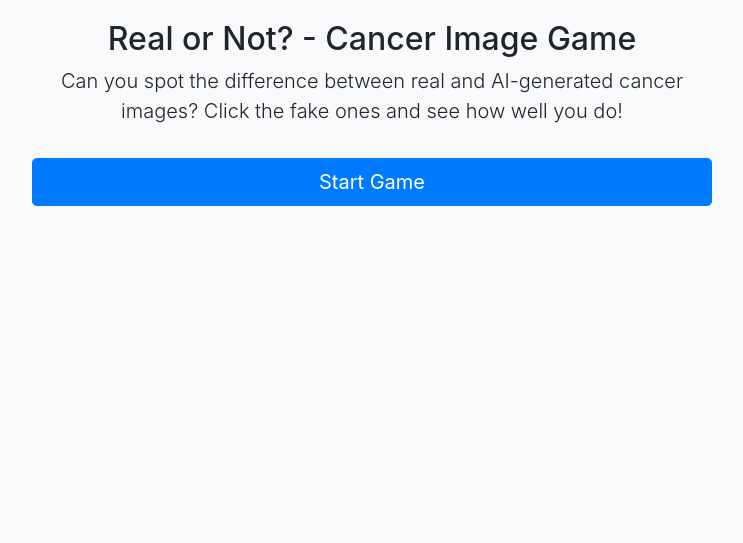
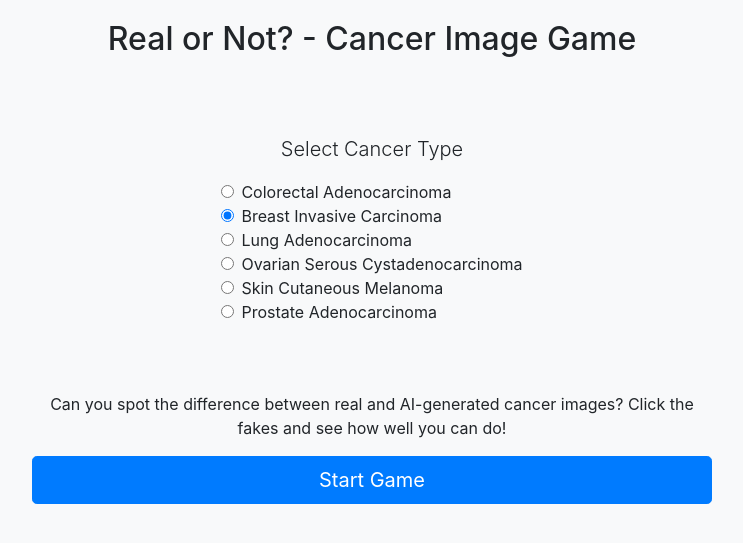
Before and after one commit to dissatisfaction-ai/GuessTheCancer, a Flask app: page / in a window 1280 px wide. Shown: the top 543 px of the page, without its empty margins (268-1011 px from the left). Run offline with Flask 3, Linux system fonts and the light colour scheme; some libraries are stand-ins or nearby versions.

Commit message:
multiple cancer type support

```diff
--- a/app.py
+++ b/app.py
@@ -18,34 +18,47 @@ def start():
     else:
         session['round'] += 1
 
-    real_dir = os.path.join('static', 'real_images')
-    fake_dir = os.path.join('static', 'fake_images')
-    real_images = [os.path.join('real_images', img) for img in random.sample(os.listdir(real_dir), 3)]
-    fake_images = [os.path.join('fake_images', img) for img in random.sample(os.listdir(fake_dir), 3)]
+    selectedType = request.get_json().get('cancerType')  # Get selected cancer type from the client
+
+    # Ensure that a type is selected
+    if not selectedType:
+        return jsonify(error="No cancer type selected."), 400
+
+    real_dir = os.path.join('static', 'real_images', selectedType)
+    fake_dir = os.path.join('static', 'fake_images', selectedType)
+    real_images = [os.path.join('real_images', selectedType, img) for img in random.sample(os.listdir(real_dir), 3)]
+    fake_images = [os.path.join('fake_images', selectedType, img) for img in random.sample(os.listdir(fake_dir), 3)]
     images = real_images + fake_images
     random.shuffle(images)
     session['fake_images'] = fake_images
+    session['real_images'] = real_images
     return jsonify(images=images, round=session['round'])
+
 
 
 @app.route('/submit', methods=['POST'])
 def submit():
     selections = request.get_json()
     fake_images = session.get('fake_images', [])
+    real_images = session.get('real_images', []) # Assuming you're storing real images in the session
+
     correct = [img for img in selections if img in fake_images]
-    incorrect = [img for img in fake_images if img not in correct]
+    incorrect = [img for img in selections if img in real_images]
+    incorrect_not_selected = [img for img in fake_images if img not in selections]
+    correct_not_selected = [img for img in real_images if img not in selections]
 
     # calculate correct and incorrect answers for this round
-    round_correct = len(correct)
-    round_incorrect = len(incorrect)
+    round_correct = len(correct) + len(correct_not_selected)
+    round_incorrect = len(incorrect) + len(incorrect_not_selected)
 
     # update total scores in session
     session['total_correct'] = session.get('total_correct', 0) + round_correct
     session['total_incorrect'] = session.get('total_incorrect', 0) + round_incorrect
-
-    return jsonify(correct_guesses=correct, incorrect_guesses=incorrect,
+    print(correct, incorrect)
+    return jsonify(correct_guesses=correct + correct_not_selected, incorrect_guesses=incorrect + incorrect_not_selected,
                    total_correct=session['total_correct'], total_incorrect=session['total_incorrect'],
                    round=session['round'], fake_images=fake_images)
+
 
 
 
--- a/static/game.js
+++ b/static/game.js
@@ -2,20 +2,39 @@ let selections = [];
 let total_correct = 0;
 let total_incorrect = 0;
 let correctAnswersByRound = [];
-const totalImages = 3; // Total number of images per round
-
+const totalImages = 6; // Total number of images per round
+let selectedTypes = [];
 
 
 window.onload = function() {
     fetch('/reset', {method: 'POST'})
         .then(() => {
-            document.getElementById("startButton").addEventListener("click", startNewGame);
+            let cancerTypeForm = document.getElementById("selectionArea");
+            let startButton = document.getElementById("startButton");
+            startButton.style.display = "block";
+            cancerTypeForm.style.display = "block";  // Show cancer type form initially
+
+            startButton.addEventListener("click", function() {
+                let selectedCancerType = document.querySelector('input[name="cancerType"]:checked').value;
+                if (selectedCancerType) {
+                    cancerTypeForm.style.display = "none";  // Hide cancer type form when start button is clicked
+                    startButton.style.display = "none";
+                    startNewGame(selectedCancerType);
+                } else {
+                    alert("Please select a cancer type to start the game.");
+                }
+            });
         });
 }
-
 function startNewGame() {
-    document.getElementById("results").style.display = "none"; // Hide results if shown
-    fetch('/start', {method: 'POST'})
+    let selectedType = document.querySelector('input[name="cancerType"]:checked').value;
+    fetch('/start', {
+        method: 'POST',
+        headers: {
+            'Content-Type': 'application/json'
+        },
+        body: JSON.stringify({cancerType: selectedType})
+    })
         .then(response => response.json())
         .then(data => {
             selections = []; // Clear selections
@@ -76,6 +95,9 @@ function startNewGame() {
             // Show the submit button
             document.getElementById("submitButton").style.display = "block";
             document.getElementById("submitButton").addEventListener("click", submitAnswers);
+            document.getElementById("guess-indicator").style.display = "none";  // Hide guess indicator
+
+
 
             // Get the submit button
             let submitButton = document.getElementById("submitButton");
@@ -121,18 +143,16 @@ function submitAnswers() {
             let images = Array.from(document.getElementsByClassName("image-box"));
 
             images.forEach(image => {
-                let imgName = image.src.split('/').slice(-2).join('/'); // ensure that we are comparing the correct path
-                if (results.correct_guesses.includes(imgName)) {
+                let imgName = image.src.split('/').slice(-3).join('/'); // ensure that we are comparing the correct pat
+                console.log(imgName);
+                if (!results.fake_images.includes(imgName)) {
                     image.classList.add("correct");
                     image.parentElement.classList.add("correct");
-                    console.log(image.parentElement);
-
                 }
                 // if image was fake but not selected, mark as incorrect
-                if (!selections.includes(imgName) && results.fake_images.includes(imgName)) {
+                if (results.fake_images.includes(imgName)) {
                     image.classList.add("incorrect");
                     image.parentElement.classList.add("incorrect");
-                    console.log(image.parentElement);
                 }
 
             });
@@ -145,6 +165,7 @@ function submitAnswers() {
 
             // Hide the submit button
             document.getElementById("submitButton").style.display = "none";
+            document.getElementById("guess-indicator").style.display = "block";
 
             if (results.round < 10) {
                 // Show the next round button
@@ -157,21 +178,19 @@ function submitAnswers() {
             document.getElementById("finishGameButton").classList.remove("d-none");
 
 
-            // In the submitAnswers function, when the round is less than 5, show the next round button
-            if (results.round < 5) {
-                document.getElementById("nextRoundButton").classList.remove("d-none");
-            // If the round is not less than 5, show the finish game button
-            document.getElementById("finishGameButton").classList.remove("d-none");
-            }
-
-
         });
 }
 
 
 
+document.querySelectorAll("input[type='checkbox']:checked").forEach(checkbox => selectedTypes.push(checkbox.value));
 
-document.getElementById("nextRoundButton").addEventListener("click", startNewGame);
+document.getElementById("nextRoundButton").addEventListener("click", function() {
+    // Hide the other two buttons
+    document.getElementById("submitButton").style.display = "none";
+    document.getElementById("finishGameButton").style.display = "none";
+    startNewGame();
+});
 
 document.getElementById("finishGameButton").addEventListener("click", function() {
     let resultsDiv = document.getElementById("results");
@@ -187,14 +206,17 @@ document.getElementById("finishGameButton").addEventListener("click", function()
 
     // Hide game area
     document.getElementById("gameArea").style.display = "none";
+    // Hide the other two buttons
+    document.getElementById("submitButton").style.display = "none";
+    document.getElementById("nextRoundButton").style.display = "none";
     // Change finish game button text to "Try again"
     let finishGameButton = document.getElementById("finishGameButton");
     finishGameButton.innerText = "Try again";
     // Add click event to reload the page
     finishGameButton.replaceWith(finishGameButton.cloneNode(true));
     document.getElementById("finishGameButton").addEventListener("click", () => location.reload());
+});
 
-});
 
 // Preserve reference to the chart so we can destroy it later.
 let chart;
@@ -236,6 +258,16 @@ function createChart() {
             ]
         },
         options: {
+            plugins: {
+                title: {
+                    display: true,
+                    text: 'Your Game Performance',
+                    font: {
+                        size: 20,
+                    },
+                    color: 'black'
+                }
+            },
             scales: {
                 y: {
                     beginAtZero: true,
@@ -244,6 +276,7 @@ function createChart() {
             }
         }
     });
+
 }
 
 // Listen for resize events
--- a/templates/index.html
+++ b/templates/index.html
@@ -20,7 +20,6 @@
             padding-right: 20px;
             padding-top: 20px;
             padding-bottom: 20px;
-
         }
 
         #gameArea {
@@ -103,8 +102,6 @@
             border-color:  red !important;
         }
 
-
-
         #results {
             font-size: 1.5em;
             margin-top: 20px;
@@ -147,19 +144,65 @@
             justify-content: center;
             z-index: 1; /* Places it in front of the pseudo-element */
         }
-
-
+        .selectionArea {
+            margin: 10% auto;
+        }
     </style>
 </head>
 <body class="bg-light">
     <div class="container">
         <h2 class="text-center">Real or Not? - Cancer Image Game</h1>
+        <div id="selectionArea" class="selectionArea">
+            <p class="lead text-center">Select Cancer Type</p>
+            <form id="cancerTypeForm">
+                <div class="form-check">
+                    <input class="form-check-input" type="radio" name="cancerType" value="TCGA-COAD" id="TCGA-COAD">
+                    <label class="form-check-label" for="TCGA-COAD">
+                        Colorectal Adenocarcinoma
+                    </label>
+                </div>
+                <div class="form-check">
+                    <input class="form-check-input" type="radio" name="cancerType" value="TCGA-BRCA" id="TCGA-BRCA" checked="checked">
+                    <label class="form-check-label" for="TCGA-BRCA">
+                        Breast Invasive Carcinoma
+                    </label>
+                </div>
+                <div class="form-check">
+                    <input class="form-check-input" type="radio" name="cancerType" value="TCGA-LUAD" id="TCGA-LUAD">
+                    <label class="form-check-label" for="TCGA-LUAD">
+                        Lung Adenocarcinoma
+                    </label>
+                </div>
+                <div class="form-check">
+                    <input class="form-check-input" type="radio" name="cancerType" value="TCGA-OV" id="TCGA-OV">
+                    <label class="form-check-label" for="TCGA-OV">
+                        Ovarian Serous Cystadenocarcinoma
+                    </label>
+                </div>
+                <div class="form-check">
+                    <input class="form-check-input" type="radio" name="cancerType" value="TCGA-SKCM" id="TCGA-SKCM">
+                    <label class="form-check-label" for="TCGA-SKCM">
+                        Skin Cutaneous Melanoma
+                    </label>
+                </div>
+                <div class="form-check">
+                    <input class="form-check-input" type="radio" name="cancerType" value="TCGA-PRAD" id="TCGA-PRAD">
+                    <label class="form-check-label" for="TCGA-PRAD">
+                        Prostate Adenocarcinoma
+                    </label>
+                </div>
+            </form>
+        </div>
+
         <div id="gameArea" class="hidden">
-            <p class="lead text-center">Can you spot the difference between real and AI-generated cancer images? Click the fake ones and see how well you do!</p>
-            <!-- <p class="lead text-center">Guess which cancer images are not real?</p> -->
+            <p class="text-center">Can you spot the difference between real and AI-generated cancer images?
+                 Click the fakes and see how well you can do!</p>
+            <button id="startButton" class='btn btn-primary btn-lg btn-block'>Start Game</button>
             <p id="roundNumber" class="text-center"></p>
-            <button id="startButton" class="btn btn-primary btn-lg btn-block">Start Game</button>
             <div id="imageArea" class="row"></div>
+            <p id="guess-indicator" class="text-center" style="display: none;">
+                <span style="color:green;">Real</span> / <span style="color:red;">Fake</span> images
+            </p>
         </div>
         <div id="chartContainer" class="hidden">
             <canvas id="myChart"></canvas>
```
Also changed, not shown: 1 other file.
